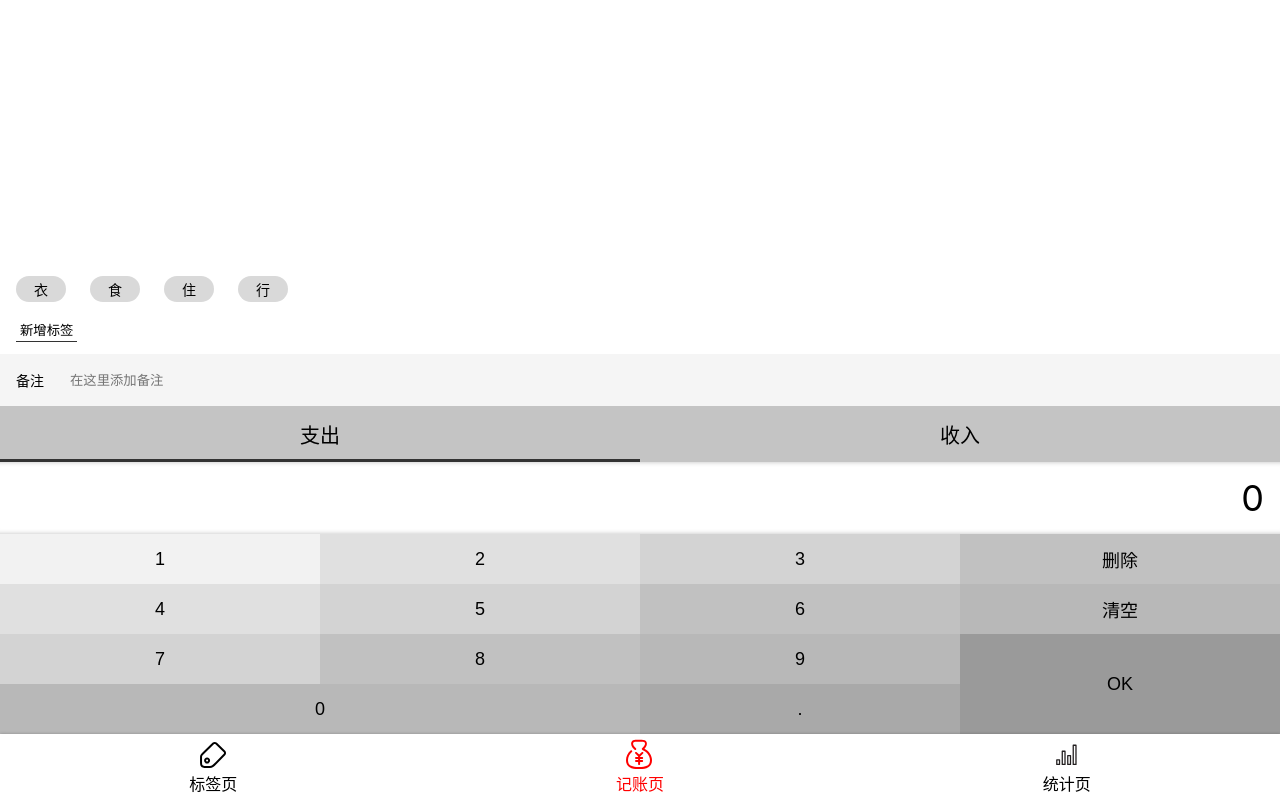
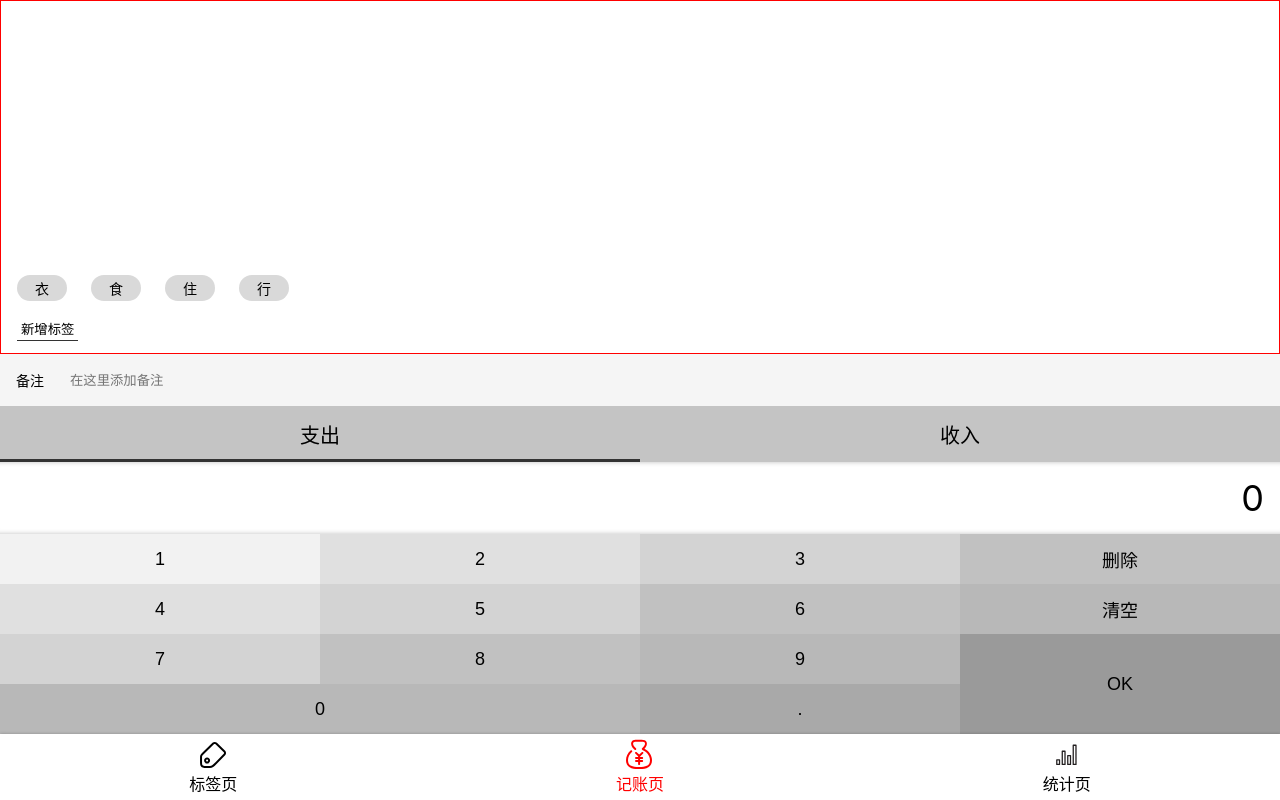
Before and after one commit to wangjs-jacky/money-account, a React app: page /#/money in a window 1280 px wide. Built offline with nearby package versions, Linux system fonts and the light colour scheme.

Commit message:
如何做到TagsSection页面做到滚动,需写三个overflow代码?待研究

```diff
--- a/src/components/Layout.tsx
+++ b/src/components/Layout.tsx
@@ -9,6 +9,7 @@ const Wrapper = styled.div`
 
 const Main = styled.div`
   flex-grow: 1;
+  overflow: auto;
   display: flex;
   flex-direction: column;
 `;
--- a/src/views/Money/TagsSection.tsx
+++ b/src/views/Money/TagsSection.tsx
@@ -2,6 +2,7 @@ import styled from "styled-components";
 import { useTags } from "useTags";
 
 const Wrapper = styled.section`
+  border: 1px solid red;
   background: #ffffff;
   padding: 12px 16px;
   flex: 1;
@@ -9,8 +10,10 @@ const Wrapper = styled.section`
   flex-direction: column;
   justify-content: flex-end;
   align-items: flex-start;
+  overflow: auto;
   > ol {
     margin: 0 -12px;
+    overflow: auto;
     > li {
       background: #d9d9d9;
       border-radius: 18px;
```
